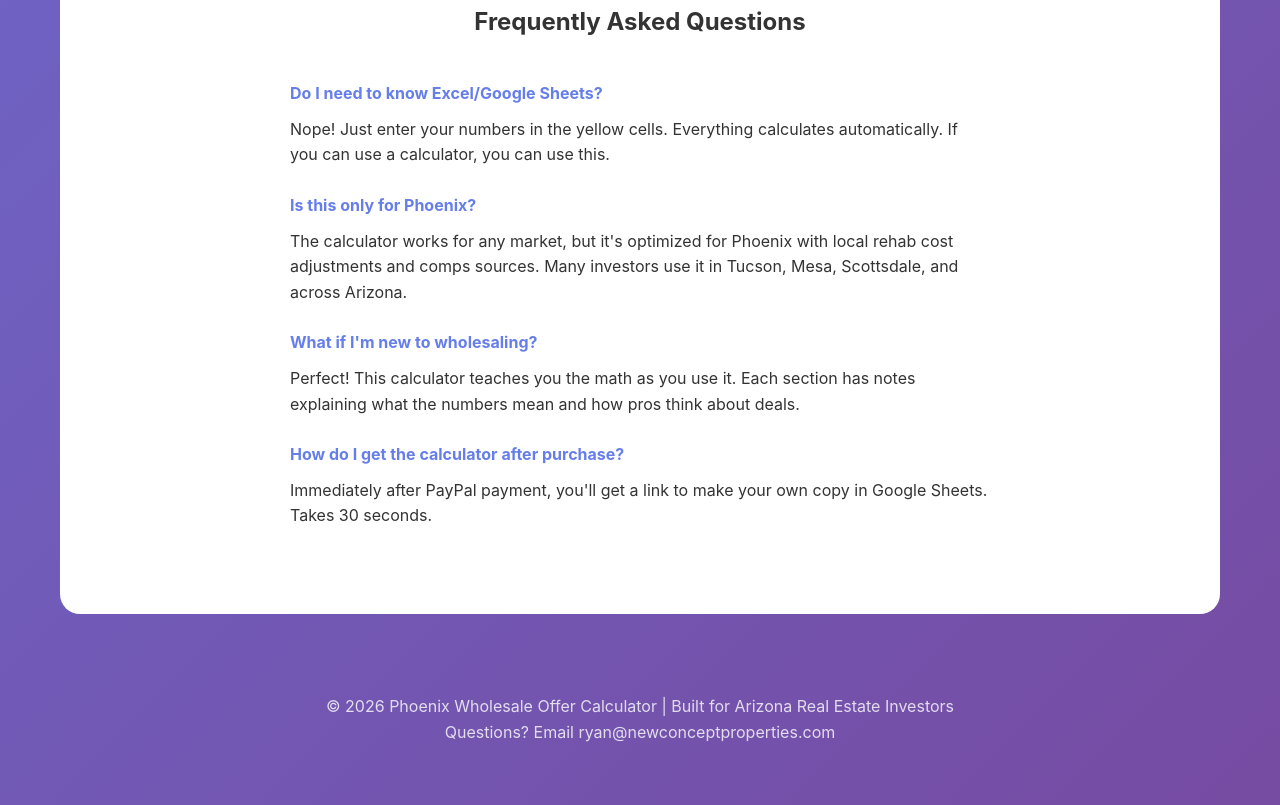
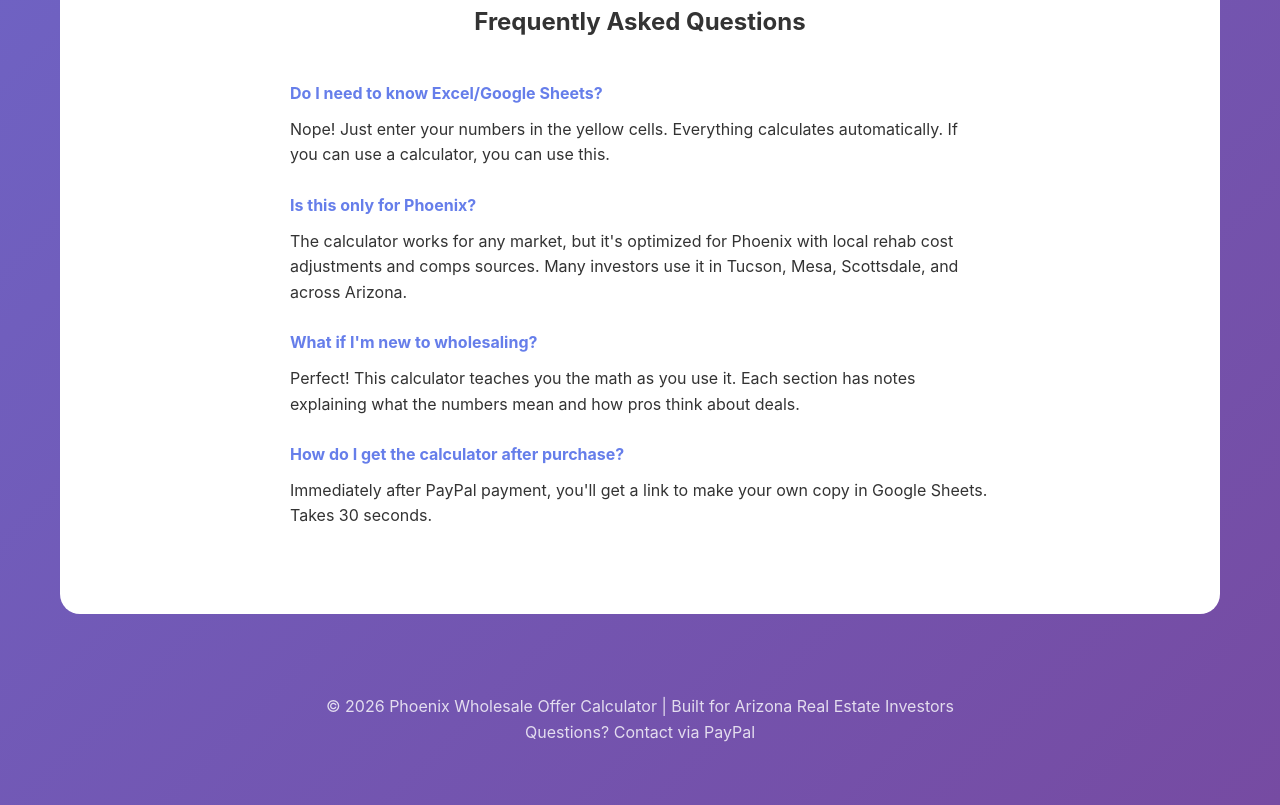
Before and after one commit to RyanmartinCRE/phoenix-wholesale-calc, a website: page index.html in a window 1280 px wide. Shown: the part 2580-3385 px from the top of the page. Drawn offline with Linux system fonts and the light colour scheme.

Commit message:
Remove work email, use PayPal contact only

```diff
--- a/index.html
+++ b/index.html
@@ -254,7 +254,7 @@
 
                 <form action="https://www.paypal.com/cgi-bin/webscr" method="post" target="_blank">
                     <input type="hidden" name="cmd" value="_xclick">
-                    <input type="hidden" name="business" value="ryan@newconceptproperties.com">
+                    <input type="hidden" name="business" value="ArizonaRE">
                     <input type="hidden" name="item_name" value="Phoenix Wholesale Offer Calculator">
                     <input type="hidden" name="amount" value="39.00">
                     <input type="hidden" name="currency_code" value="USD">
@@ -299,7 +299,7 @@
 
         <footer>
             <p>© 2026 Phoenix Wholesale Offer Calculator | Built for Arizona Real Estate Investors</p>
-            <p>Questions? Email ryan@newconceptproperties.com</p>
+            <p>Questions? Contact via PayPal</p>
         </footer>
     </div>
 </body>
```
